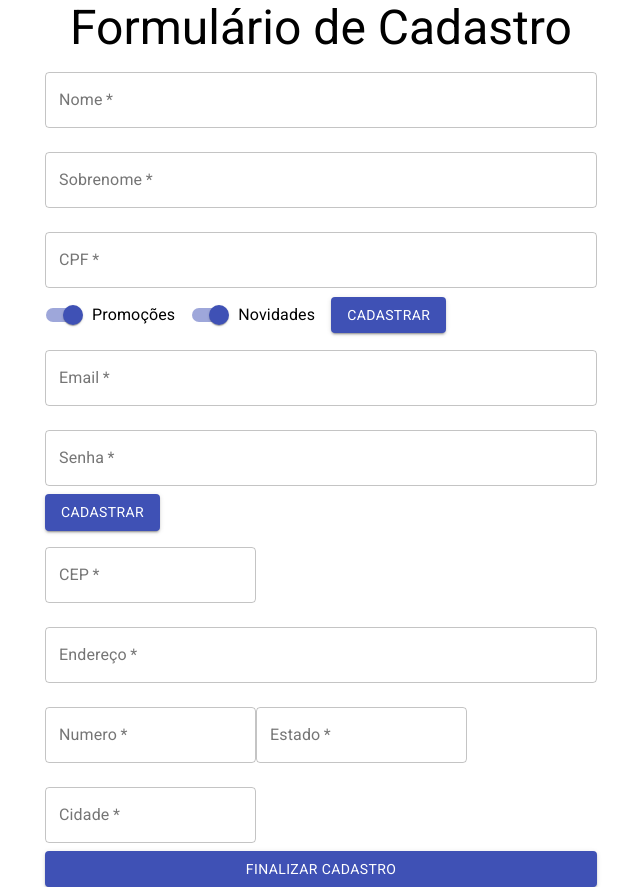
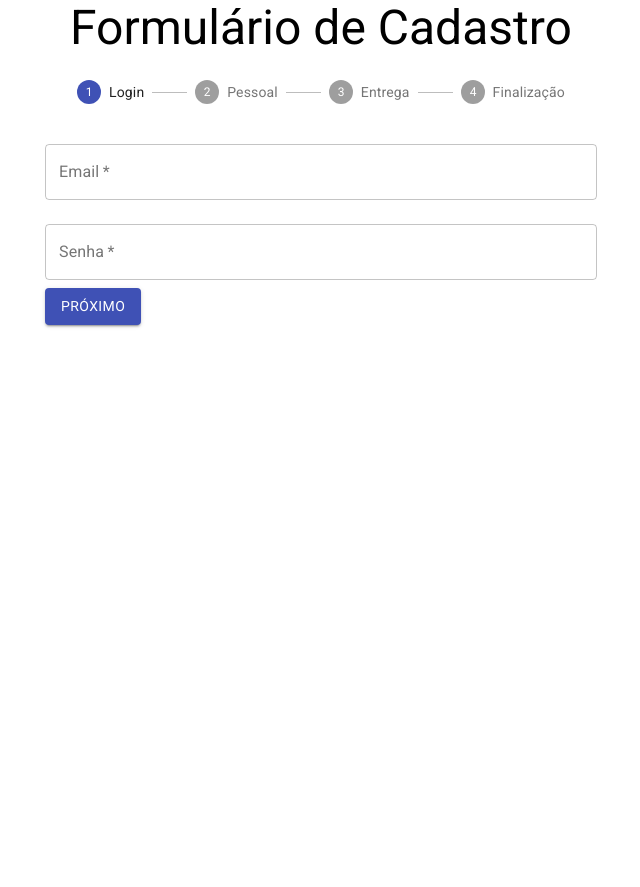
Before and after one commit to marques-matheus/projetos-alura, a React (Create React App) app in the folder React/formulario/: page / in a window 1280 px wide. Shown: the whole page, without its empty margins (319-959 px from the left). After the commit the page ends 800 px from the top, so only its background shows below. Built offline with nearby package versions, Linux system fonts and the light colour scheme.

Commit message:
Adição de UseEffect e Steppers

```diff
--- a/React/formulario/public/index.html
+++ b/React/formulario/public/index.html
@@ -24,7 +24,7 @@
       work correctly both with client-side routing and a non-root public URL.
       Learn how to configure a non-root public URL by running `npm run build`.
     -->
-    <title>React App</title>
+    <title>Formulário de Cadastro</title>
   </head>
   <body>
     <noscript>You need to enable JavaScript to run this app.</noscript>
--- a/React/formulario/src/App.js
+++ b/React/formulario/src/App.js
@@ -11,7 +11,7 @@ function App() {
       <Typography variant="h3" align="center" component="h1">
         Formulário de Cadastro
       </Typography>
-      <FormularioCadastro onSubmit={onSubmit} cpfValido={cpfValido} />
+      <FormularioCadastro aoEnviar={onSubmit} cpfValido={cpfValido} />
     </Container>
   );
 }
--- a/React/formulario/src/components/Formulario/DadosEntrega.jsx
+++ b/React/formulario/src/components/Formulario/DadosEntrega.jsx
@@ -1,10 +1,25 @@
-import React from "react";
+import React, { useState } from "react";
 import { TextField, Button } from "@material-ui/core";
 
-function DadosEntregas() {
+function DadosEntregas({ aoEnviar }) {
+  const [cep, setCep] = useState("");
+  const [endereco, setEndereco] = useState("");
+  const [numero, setNumero] = useState("");
+  const [estado, setEstado] = useState("");
+  const [cidade, setCidade] = useState("");
+
   return (
-    <form>
+    <form
+      onSubmit={(event) => {
+        event.preventDefault();
+        aoEnviar({ cep, endereco, numero, estado, cidade });
+      }}
+    >
       <TextField
+        value={cep}
+        onChange={(event) => {
+          setCep(event.target.value);
+        }}
         variant="outlined"
         id="cep"
         margin="normal"
@@ -13,6 +28,10 @@ function DadosEntregas() {
         required
       />
       <TextField
+        value={endereco}
+        onChange={(event) => {
+          setEndereco(event.target.value);
+        }}
         variant="outlined"
         id="endereco"
         margin="normal"
@@ -22,6 +41,10 @@ function DadosEntregas() {
         required
       />
       <TextField
+        value={numero}
+        onChange={(event) => {
+          setNumero(event.target.value);
+        }}
         variant="outlined"
         id="numero"
         margin="normal"
@@ -30,6 +53,10 @@ function DadosEntregas() {
         required
       />
       <TextField
+        value={estado}
+        onChange={(event) => {
+          setEstado(event.target.value);
+        }}
         variant="outlined"
         id="estado"
         margin="normal"
@@ -38,6 +65,10 @@ function DadosEntregas() {
         required
       />
       <TextField
+        value={cidade}
+        onChange={(event) => {
+          setCidade(event.target.value);
+        }}
         variant="outlined"
         id="cidade"
         margin="normal"
--- a/React/formulario/src/components/Formulario/DadosPessoais.jsx
+++ b/React/formulario/src/components/Formulario/DadosPessoais.jsx
@@ -1,7 +1,7 @@
 import React, { useState } from "react";
 import { Button, Switch, TextField, FormControlLabel } from "@material-ui/core";
 
-function DadosPessoais({ onSubmit, cpfValido }) {
+function DadosPessoais({ aoEnviar, cpfValido }) {
   const [nome, setNome] = useState("");
   const [sobrenome, setSobrenome] = useState("");
   const [cpf, setCpf] = useState("");
@@ -12,7 +12,7 @@ function DadosPessoais({ onSubmit, cpfValido }) {
     <form
       onSubmit={(event) => {
         event.preventDefault();
-        onSubmit({ nome, sobrenome, cpf, promocoes, novidades });
+        aoEnviar({ nome, sobrenome, cpf, promocoes, novidades });
       }}
     >
       <TextField
@@ -83,7 +83,7 @@ function DadosPessoais({ onSubmit, cpfValido }) {
       />
 
       <Button variant="contained" color="primary" type="submit">
-        Cadastrar
+        Próximo
       </Button>
     </form>
   );
--- a/React/formulario/src/components/Formulario/DadosUsuario.jsx
+++ b/React/formulario/src/components/Formulario/DadosUsuario.jsx
@@ -1,9 +1,22 @@
 import React from "react";
 import { TextField, Button } from "@material-ui/core";
-function DadosUsuario() {
+import { useState } from "react";
+function DadosUsuario({ aoEnviar }) {
+  const [email, setEmail] = useState("");
+  const [senha, setSenha] = useState("");
+
   return (
-    <form>
+    <form
+      onSubmit={(event) => {
+        event.preventDefault();
+        aoEnviar({ email, senha });
+      }}
+    >
       <TextField
+        value={email}
+        onChange={(event) => {
+          setEmail(event.target.value);
+        }}
         variant="outlined"
         id="email"
         margin="normal"
@@ -13,6 +26,11 @@ function DadosUsuario() {
         required
       />
       <TextField
+        value={senha}
+        onChange={(event) => {
+          setSenha(event.target.value);
+
+        }}
         variant="outlined"
         id="Senha"
         margin="normal"
@@ -22,7 +40,7 @@ function DadosUsuario() {
         required
       />
       <Button type="submit" margin="normal" variant="contained" color="primary">
-        Cadastrar
+        Próximo
       </Button>
     </form>
   );
--- a/React/formulario/src/components/Formulario/FormularioCadastro.jsx
+++ b/React/formulario/src/components/Formulario/FormularioCadastro.jsx
@@ -1,14 +1,51 @@
+import { Step, StepLabel, Stepper, Typography } from "@material-ui/core";
 import React, { useState } from "react";
+import { useEffect } from "react";
 import DadosEntregas from "./DadosEntrega";
 import DadosPessoais from "./DadosPessoais";
 import DadosUsuario from "./DadosUsuario";
 
-function FormularioCadastro({ onSubmit, cpfValido }) {
+function FormularioCadastro({ aoEnviar, cpfValido }) {
+  const [etapaAtual, setEtapaAtual] = useState(0);
+  const [dadosColetados, setDados] = useState({});
+  useEffect(() => {
+    if (etapaAtual === formularios.length - 1) {
+      aoEnviar(dadosColetados);
+    }
+  });
+  const formularios = [
+    <DadosUsuario aoEnviar={coletarDados} />,
+    <DadosPessoais aoEnviar={coletarDados} cpfValido={cpfValido} />,
+    <DadosEntregas aoEnviar={coletarDados} />,
+    <Typography variant="h5">Obrigado pelo Cadastro</Typography>,
+  ];
+
+  function coletarDados(dados) {
+    setDados({ ...dadosColetados, ...dados });
+
+    proximo();
+  }
+  function proximo() {
+    setEtapaAtual(etapaAtual + 1);
+  }
+
   return (
     <>
-      <DadosPessoais onSubmit={onSubmit} cpfValido={cpfValido} />
-      <DadosUsuario />
-      <DadosEntregas />
+      <Stepper activeStep={etapaAtual}>
+        <Step>
+          <StepLabel>Login</StepLabel>
+        </Step>
+        <Step>
+          <StepLabel>Pessoal</StepLabel>
+        </Step>
+        <Step>
+          <StepLabel>Entrega</StepLabel>
+        </Step>
+        <Step>
+          <StepLabel>Finalização</StepLabel>
+        </Step>
+      </Stepper>
+      {formularios[etapaAtual]}
     </>
   );
 }
```
